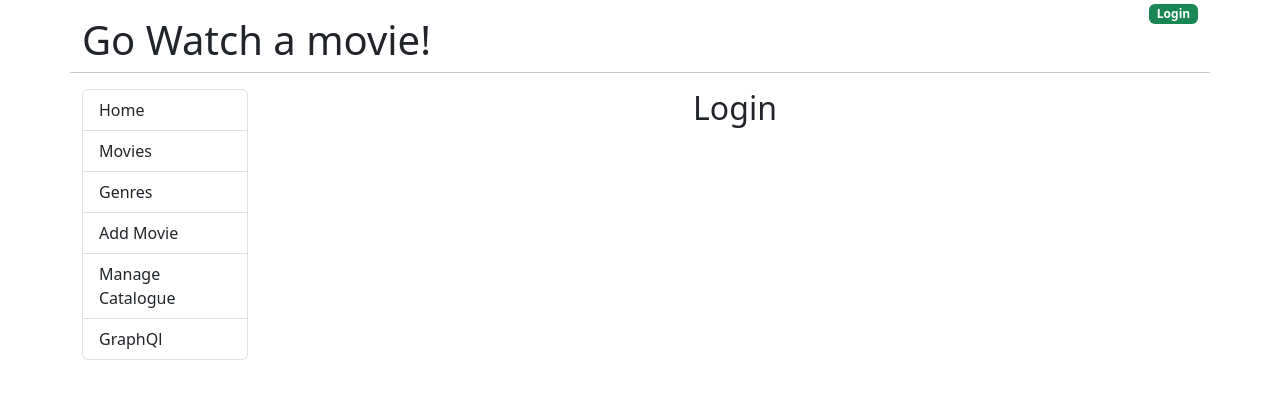
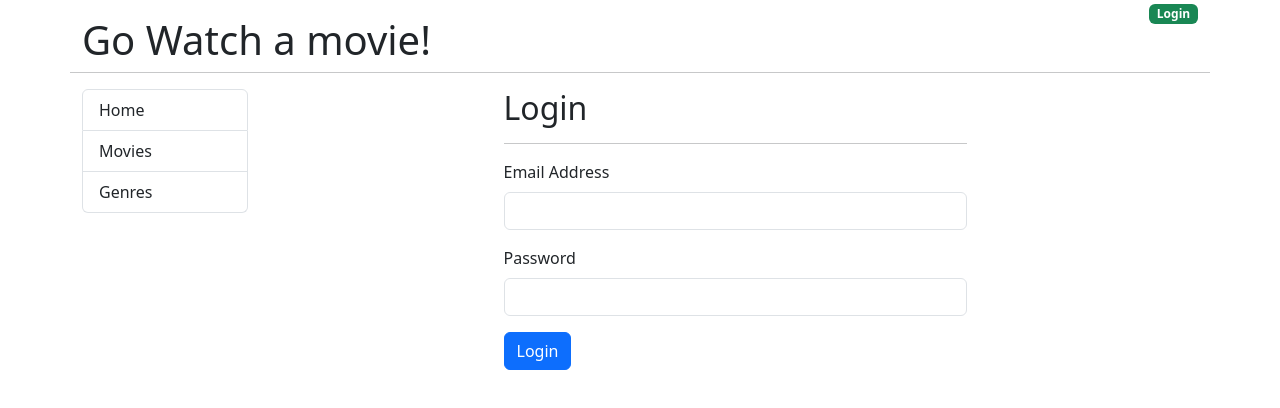
Before and after one commit to prdk0/go-react-moviebuff, a React (Vite) app: page /login in a window 1280 px wide. Shown: the top 408 px of the page. Built offline with nearby package versions, Linux system fonts and the light colour scheme.

Commit message:
login stubs completed

```diff
--- a/src/App.jsx
+++ b/src/App.jsx
@@ -1,5 +1,20 @@
-import { Link, Outlet } from "react-router-dom";
+import { useState } from "react";
+import { Link, Outlet, useNavigate } from "react-router-dom";
+import Alert from "./components/Alert";
+
 function App() {
+
+    const [jwtToken, setJwtToken] = useState("")
+    const [alertClassName, setAlertClassName] = useState("d-none")
+    const [alertMessage, setAlertMessage] = useState("")
+
+    const navigate = useNavigate();
+
+    const logOut = () => {
+        setJwtToken("");
+        navigate("/login");
+    }
+
     return(
         <div className="container">
             <div className="row">
@@ -7,7 +22,10 @@
                     <h1 className="mt-3">Go Watch a movie!</h1>
                 </div>
                 <div className="col text-end">
-                    <Link to="/login"><span className="badge bg-success">Login</span></Link>
+                    {jwtToken === ""
+                        ? <Link to="/login"><span className="badge bg-success">Login</span></Link>
+                        : <a href="#!" onClick={logOut}><span className="badge bg-danger">Logout</span></a>
+                    }
                 </div>
                 <hr className="mb-3"/>
             </div>
@@ -18,14 +36,29 @@
                             <Link to="/" className="list-group-item list-group-item-action">Home</Link>
                             <Link to="/movies" className="list-group-item list-group-item-action">Movies</Link>
                             <Link to="/genres" className="list-group-item list-group-item-action">Genres</Link>
-                            <Link to="/admin/movie/0" className="list-group-item list-group-item-action">Add Movie</Link>
-                            <Link to="/manage-catalogue" className="list-group-item list-group-item-action">Manage Catalogue</Link>
-                            <Link to="/graphql" className="list-group-item list-group-item-action">GraphQl</Link>
+                            {jwtToken !== "" &&
+                                <>
+                                    <Link to="/admin/movie/0" className="list-group-item list-group-item-action">Add Movie</Link>
+                                    <Link to="/manage-catalogue" className="list-group-item list-group-item-action">Manage Catalogue</Link>
+                                    <Link to="/graphql" className="list-group-item list-group-item-action">GraphQl</Link>
+                                </>
+                            }
                         </div>
                     </nav>
                 </div>
                 <div className="col-md-10">
-                    <Outlet/>
+                    <Alert
+                        message={alertMessage}
+                        className={alertClassName}
+                    />
+                    <Outlet context={
+                        {
+                            jwtToken,
+                            setJwtToken,
+                            setAlertClassName,
+                            setAlertMessage
+                        }
+                    }/>
                 </div>
             </div>
         </div>
--- /dev/null
+++ b/src/components/Alert.jsx
@@ -0,0 +1,9 @@
+const Alert = props => {
+    return (
+        <div className={"alert "+props.className} role="alert">
+            {props.message}
+        </div>
+    )
+}
+
+export default Alert;
--- a/src/components/Login.jsx
+++ b/src/components/Login.jsx
@@ -1,7 +1,59 @@
+import { useState } from "react";
+import Input from './form/Input'
+import { useNavigate, useOutletContext } from "react-router-dom";
+
 const Login = () => {
+
+    const [email, setEmail] = useState("");
+    const [password, setPassword] = useState("");
+    const {setJwtToken} = useOutletContext();
+    const {setAlertClassName} = useOutletContext();
+    const {setAlertMessage} = useOutletContext();
+
+    const navigate = useNavigate();
+
+    const handleSubmit = event => {
+        event.preventDefault();
+        if (email === "admin@admin.com" && password === "password") {
+            setJwtToken("abc")
+            setAlertClassName("d-none");
+            setAlertMessage("");
+            navigate("/");
+        } else {
+            setAlertClassName("alert-danger");
+            setAlertMessage("invalid credential");
+        }
+    }
+
     return (
-        <div className="text-center">
+        <div className="col-md-6 offset-md-3">
                 <h2>Login</h2>
+                <hr />
+                <form onSubmit={handleSubmit} noValidate>
+                    <Input
+                        title="Email Address"
+                        type="email"
+                        className="form-control"
+                        name="email"
+                        autoComplete="off"
+                        onChange={event => setEmail(event.target.value)}
+                    />
+                    <Input
+                        title="Password"
+                        type="password"
+                        className="form-control"
+                        name="password"
+                        autoComplete="off"
+                        onChange={event => setPassword(event.target.value)}
+                    />
+                    <div className="mt-3">
+                        <input
+                            type="submit"
+                            className="btn btn-primary"
+                            value="Login"
+                        />
+                    </div>
+                </form>
         </div>
     )
 }
--- /dev/null
+++ b/src/components/form/Input.jsx
@@ -0,0 +1,25 @@
+import { forwardRef } from "react";
+
+const Input = forwardRef((props, ref) => {
+    return (
+        <div className="mb-3">
+            <label htmlFor={props.name} className="form-label">
+                {props.title}
+            </label>
+            <input
+                type={props.type}
+                className={props.className}
+                id={props.name}
+                ref={ref}
+                name={props.name}
+                placeholder={props.placeholder}
+                onChange={props.onChange}
+                autoComplete={props.autoComplete}
+                value={props.value}
+            />
+            <div className={props.errorDiv}>{props.errorMsg}</div>
+        </div>
+    )
+})
+
+export default Input;
```
